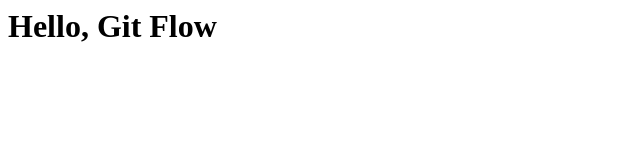
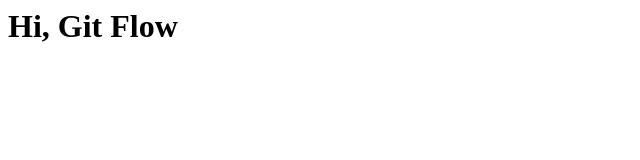
Before and after one commit to DanSilva41/github-team, a plain HTML site: page index.html in a window 1280 px wide. Shown: the whole page, without its empty margins (0-640 px from the left). Drawn offline with Linux system fonts and the light colour scheme.

Commit message:
Fix Hello

```diff
--- a/index.html
+++ b/index.html
@@ -1 +1 @@
-<h1>Hello, Git Flow</h1>
+<h1>Hi, Git Flow</h1>
```
